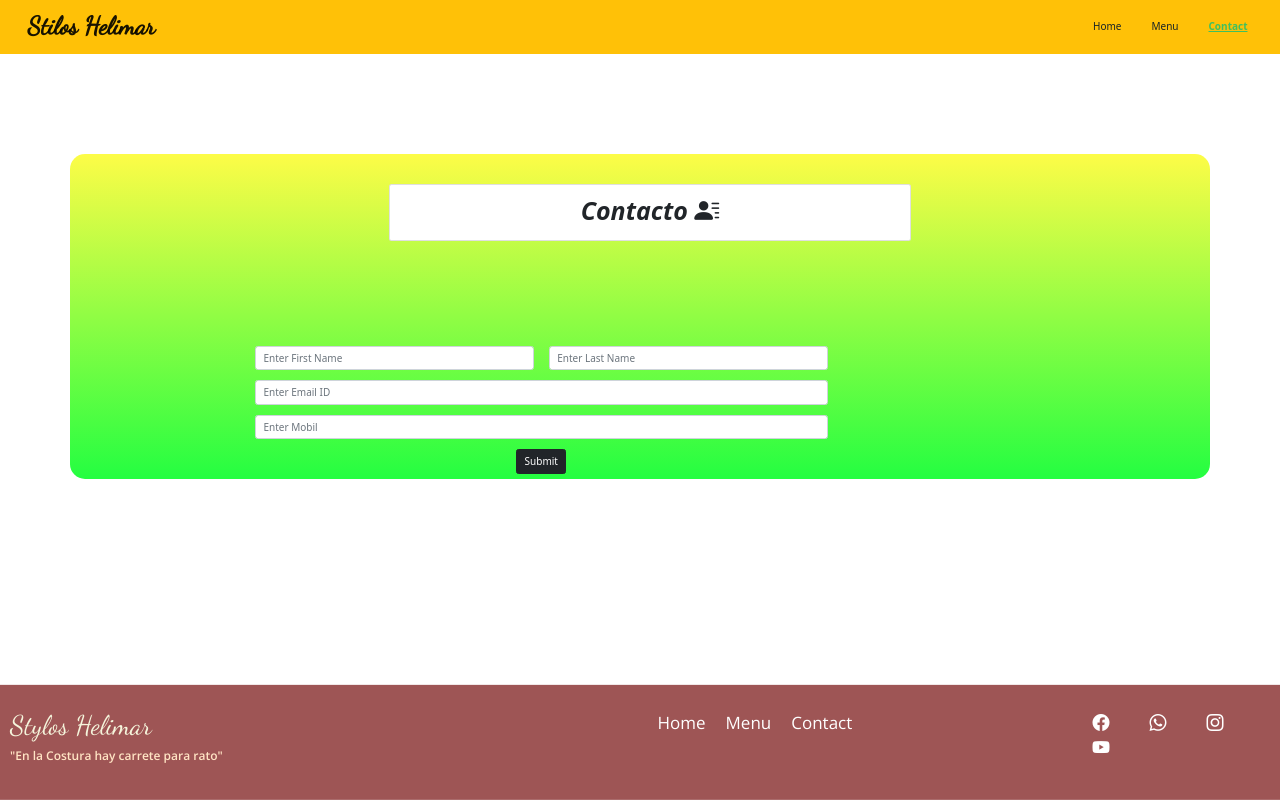
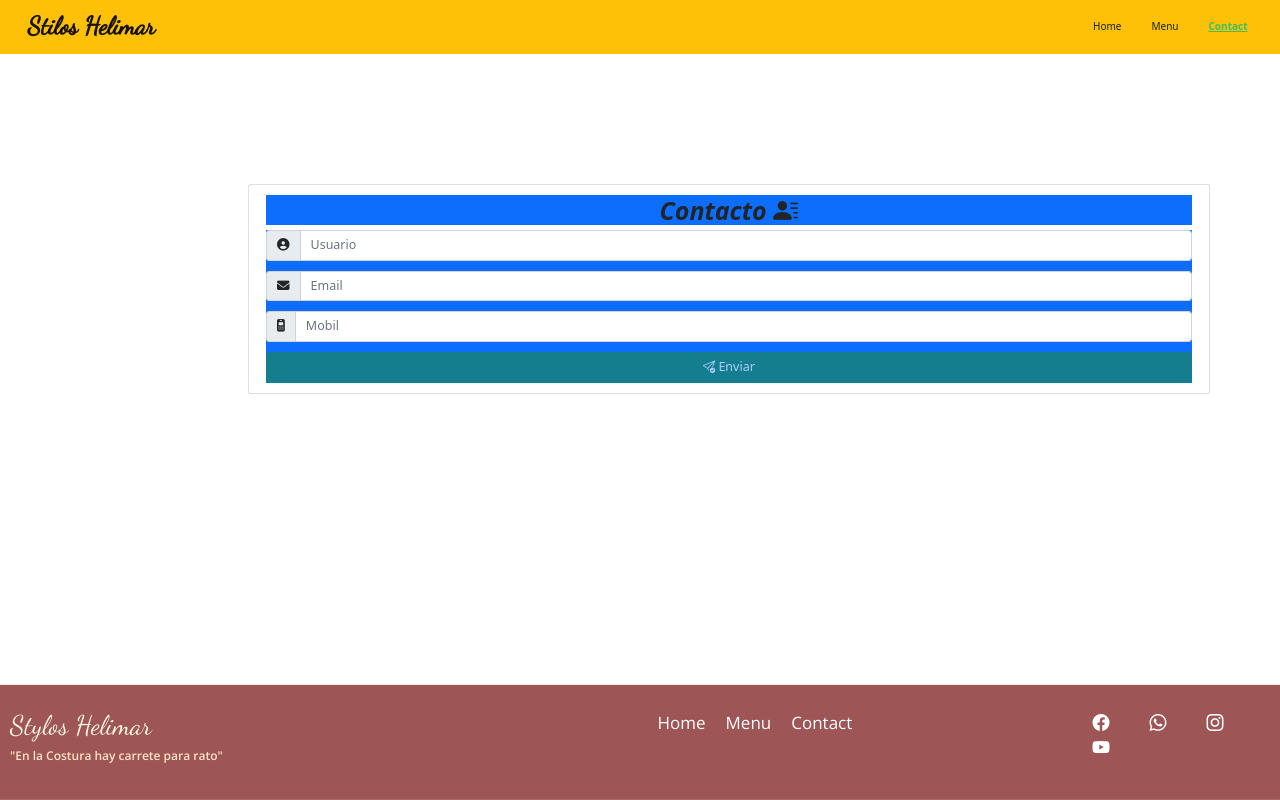
Before and after one commit to gatofelix20/angelicaWeb, an Angular app: page /contact in a window 1280 px wide. Built offline with nearby package versions, Linux system fonts and the light colour scheme.

Commit message:
Se creo la validacion e invalidacion del formulario de contactos

```diff
--- a/src/app/pages/contac/contac.component.css
+++ b/src/app/pages/contac/contac.component.css
@@ -1,15 +1,10 @@
 .row {
     margin-top: 100px;
     margin-left: 170px;
+
 }
 
-.container {
-    background: #FDFC47;  /* fallback for old browsers */
-background: -webkit-linear-gradient(to top, #24FE41, #FDFC47);  /* Chrome 10-25, Safari 5.1-6 */
-background: linear-gradient(to top, #24FE41, #FDFC47); /* W3C, IE 10+/ Edge, Firefox 16+, Chrome 26+, Opera 12+, Safari 7+ */
-border-radius: 15px;
 
-}
 
 .titulo {
     text-align: center;
@@ -19,3 +14,11 @@ border-radius: 15px;
 .cont {
     margin-right: 150px;
 }
+
+.green-bar {
+   color: #198754;
+}
+
+.red-bar {
+    color: #dc3545;
+ }
--- a/src/app/pages/contac/contac.component.html
+++ b/src/app/pages/contac/contac.component.html
@@ -1,4 +1,4 @@
-<div class="container mt-5 mb-5  ">
+<!--<div class="container mt-5 mb-5  ">
 
       <div class="row cont">
          <div class="col-lg-8 offset-lg-2">
@@ -14,20 +14,20 @@
 
     <div class="row justify-content-center">
 
-        <div class="col-lg-6 mt-2 mb-2">
-           <input type="text" formControlName="nombre"  class="form-control" placeholder="Enter First Name">
+        <div class="col-lg-6 mt-2 mb-2" >
+           <input type="text"  formControlName="nombre"  class="form-control"  maxlength="16" placeholder="Enter First Name">
         </div>
 
         <div class="col-lg-6 mt-2 mb-2">
-            <input type="text"  formControlName="apellido" class="form-control" placeholder="Enter Last Name">
+            <input type="text"  formControlName="apellido" class="form-control" maxlength="16" placeholder="Enter Last Name">
          </div>
 
          <div class="col-lg-12 mt-2 mb-2">
-            <input type="text"  formControlName="email"  class="form-control" placeholder="Enter Email ID">
+            <input type="text"  formControlName="email"  class="form-control" maxlength="16" placeholder="Enter Email ID">
          </div>
 
          <div class="col-lg-12 mt-2 mb-2">
-            <input type="text"  class="form-control"  formControlName="mobil" placeholder="Enter Mobil">
+            <input type="text"  class="form-control" maxlength="14"  formControlName="mobil" placeholder="Enter Mobil">
          </div>
 
          <div class="col-lg-12 mt-2 mb-2 text-center">
@@ -36,4 +36,58 @@
 
      </div>
     </form>
+</div> -->
+
+<div class="container ">
+
+  <div class="row">
+
+   <div class="card mt-5">
+      <div class="card-body">
+         <h1 class="titulo bg-primary">Contacto <i class="bi bi-person-lines-fill"></i></h1>
+
+         <form class="bg-primary" [formGroup]="form" (ngSubmit)="contac()">
+            <div class="input-group input-group-lg mb-3">
+               <span class="input-group-text">
+                  <i class="fa-solid fa-circle-user"
+                  [class.green-bar]="this.form.get('usuario')?.valid"
+                  [class.red-bar]="this.form.get('usuario')?.invalid && this.form.get('usuario')?.touched"
+                  ></i></span>
+               <input type="text" formControlName="usuario"
+                class="form-control" placeholder="Usuario">
+             </div>
+
+             <div class="input-group input-group-lg mb-3">
+               <span class="input-group-text">
+                  <i class="fa-solid fa-envelope"
+                  [class.green-bar]="this.form.get('email')?.valid"
+                  [class.red-bar]="this.form.get('email')?.invalid && this.form.get('email')?.touched"
+                  ></i></span>
+               <input type="text" formControlName="email"
+               maxlength="25"  class="form-control" placeholder="Email">
+             </div>
+
+             <div class="input-group input-group-lg mb-3">
+               <span class="input-group-text">
+                  <i class="fa-solid fa-mobile-retro"
+                  [class.green-bar]="this.form.get('mobil')?.valid"
+                  [class.red-bar]="this.form.get('mobil')?.invalid && this.form.get('mobil')?.touched"
+                  ></i></span>
+               <input type="text" formControlName="mobil"
+               maxlength="14"  class="form-control" placeholder="Mobil">
+             </div>
+             <!--Boton-->
+
+             <div class="d-grid gap-2">
+               <button [disabled]="form.invalid" class="btn btn-success btn-lg" type="submit"><i class="bi bi-send-check"></i>  Enviar</button>
+
+             </div>
+
+
+         </form>
+      </div>
+   </div>
+
+  </div>
+
 </div>
--- a/src/app/pages/contac/contac.component.ts
+++ b/src/app/pages/contac/contac.component.ts
@@ -14,10 +14,9 @@ export class ContacComponent implements OnInit{
 
     this.form = this.fb.group({
 
-     nombre: ['', Validators.required],
-     apellido: ['', Validators.required],
-     email: ['', Validators.required],
-     mobil: ['', Validators.required]
+     usuario: ['', Validators.required],
+     email: ['', [Validators.required, Validators.minLength(12),Validators.maxLength(25)]],
+     mobil: ['', [Validators.required, Validators.minLength(11),Validators.maxLength(14)]]
 
     })
 
--- a/src/app/pages/listar/listar.component.html
+++ b/src/app/pages/listar/listar.component.html
@@ -1 +1,4 @@
-<p>listar works!</p>
+<div class="card mt-5">
+    <div class="card-body">
+       <h1 class="titulo">Listar-Contactos <i class="bi bi-list-check"></i></h1>
+    </div>
--- a/src/index.html
+++ b/src/index.html
@@ -19,6 +19,8 @@
 <link rel="preconnect" href="https://fonts.gstatic.com" crossorigin>
 <link href="https://fonts.googleapis.com/css2?family=Dancing+Script&family=Libre+Baskerville:ital,wght@0,400;0,700;1,400&family=Open+Sans:ital,wght@0,400;0,600;1,700&display=swap" rel="stylesheet">
 
+<link rel="stylesheet" href="https://cdnjs.cloudflare.com/ajax/libs/font-awesome/6.4.0/css/all.min.css" integrity="sha512-iecdLmaskl7CVkqkXNQ/ZH/XLlvWZOJyj7Yy7tcenmpD1ypASozpmT/E0iPtmFIB46ZmdtAc9eNBvH0H/ZpiBw==" crossorigin="anonymous" referrerpolicy="no-referrer" />
+
 
 </head>
 <body>
```
Also changed, not shown: src/app/models/CosturaAng.ts (+3 -5 lines).
